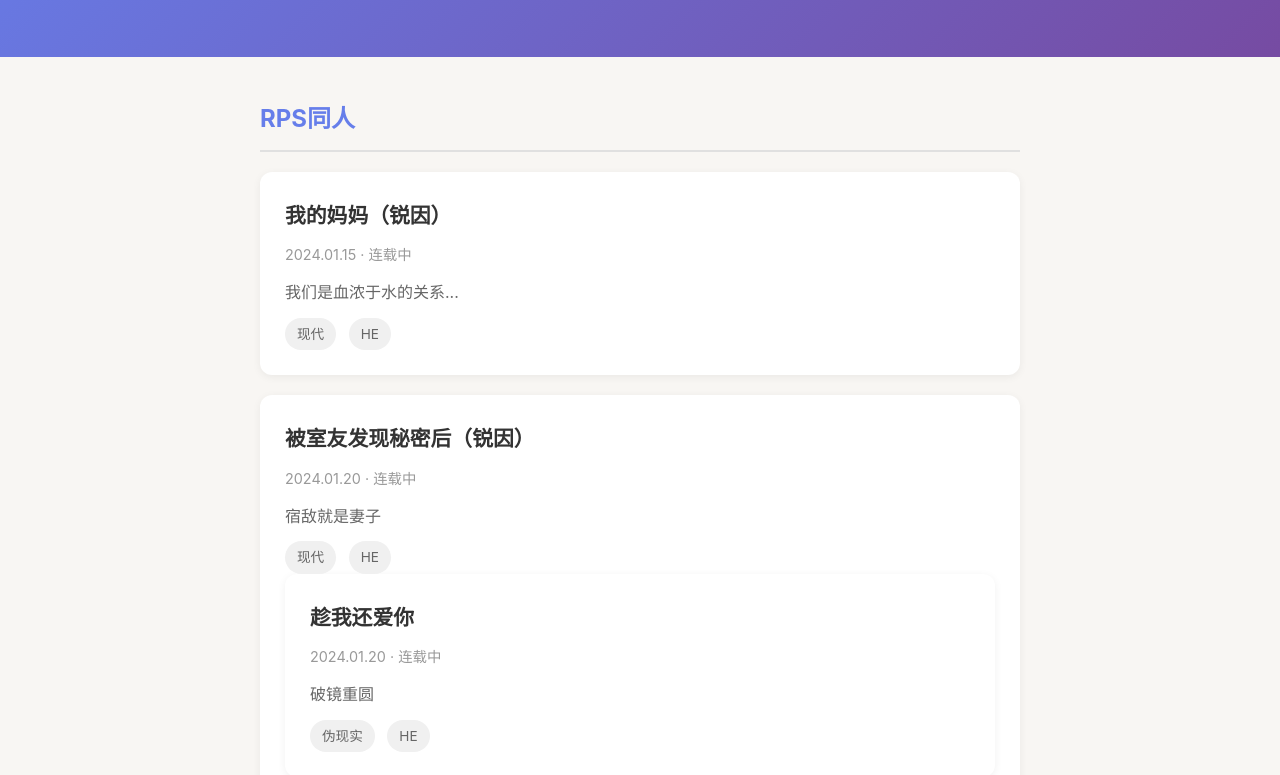
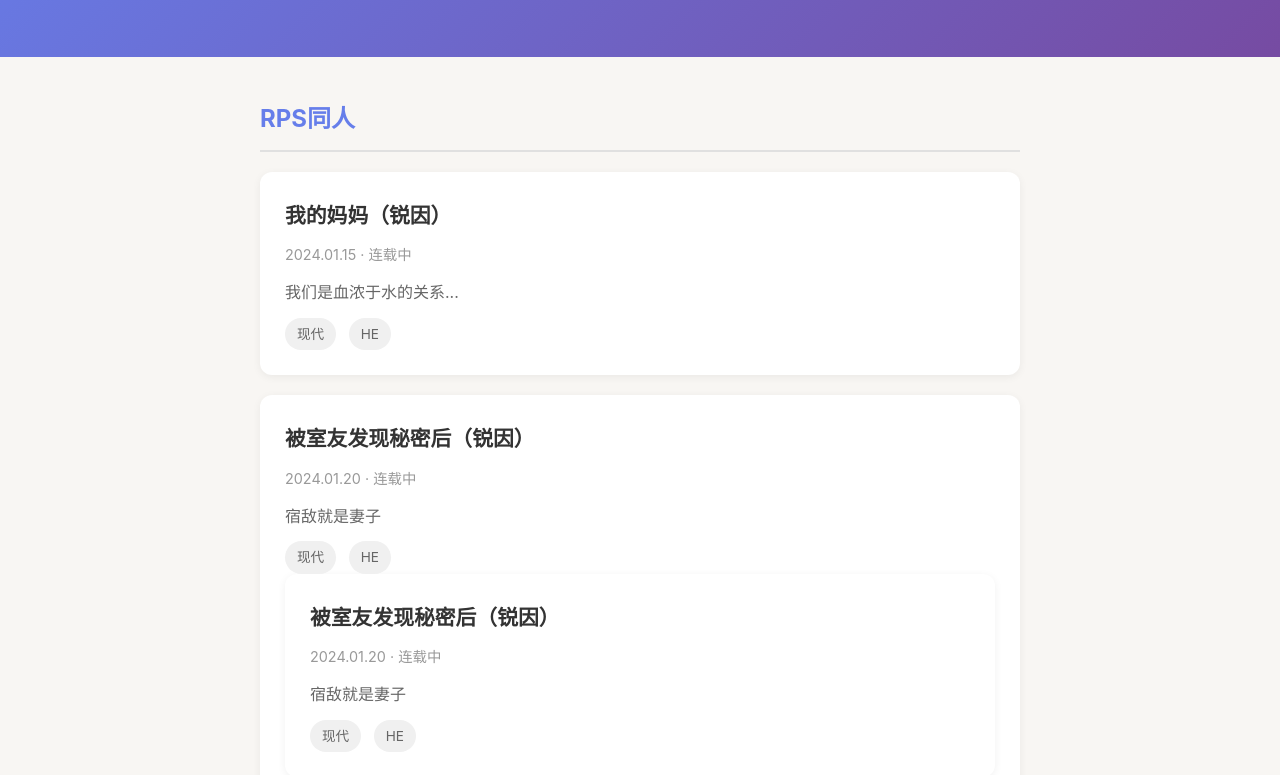
Before and after one commit to qdq521mf/moki-novels, a plain HTML site: page index.html in a window 1280 px wide. Shown: the part 177-952 px from the top of the page. Drawn offline with Linux system fonts and the light colour scheme.

Commit message:
Update index.html

```diff
--- a/index.html
+++ b/index.html
@@ -23,7 +23,6 @@
                     <span class="tag">现代</span>
                     <span class="tag">HE</span>
                 </article>
-
               <article class="novel-card">
                 <h3><a href="rps/novel2.html">被室友发现秘密后（锐因）</a></h3>
                 <p class="meta">2024.01.20 · 连载中</p>
@@ -31,12 +30,11 @@
                 <span class="tag">现代</span>
                 <span class="tag">HE</span
               </article>
-
-            <article class="novel-card">
-                <h3><a href="rps/novel2.html">趁我还爱你</a></h3>
+                 <article class="novel-card">
+                <h3><a href="rps/novel2.html">被室友发现秘密后（锐因）</a></h3>
                 <p class="meta">2024.01.20 · 连载中</p>
-                <p class="summary">破镜重圆</p>
-                <span class="tag">伪现实</span>
+                <p class="summary">宿敌就是妻子</p>
+                <span class="tag">现代</span>
                 <span class="tag">HE</span
               </article>
             </div>
```
